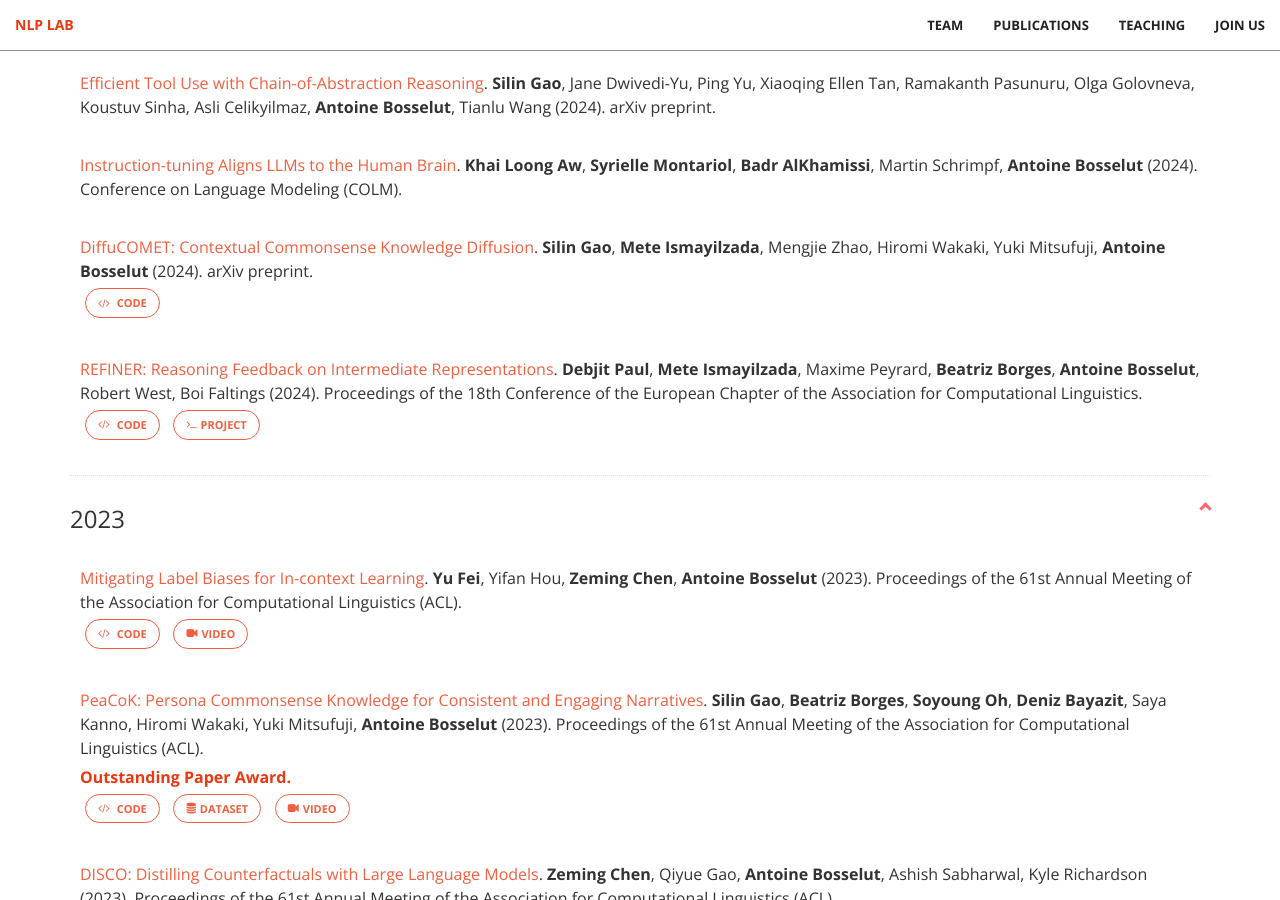
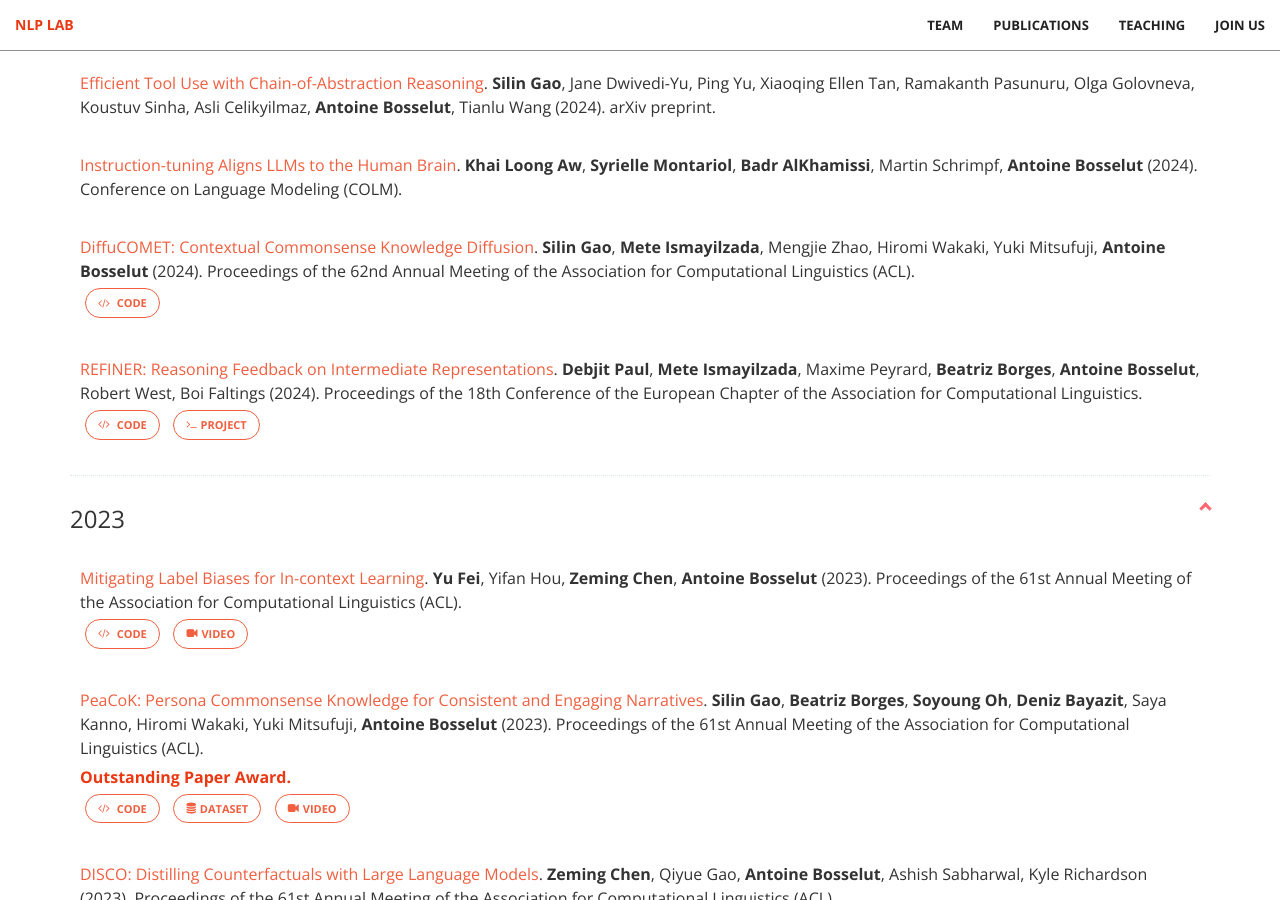
Before and after one commit to epfl-nlp/epfl-nlp.github.io, a Jekyll site: the page built from publications.html, in a window 1280 px wide and 900 px high, scrolled down 400 px. Built offline with Jekyll 4.4.1, drawn with Linux system fonts in a browser that asks for light colours.

Commit message:
Update gao-2024-arxiv-dc.yml

```diff
--- a/_data/publications/gao-2024-arxiv-dc.yml
+++ b/_data/publications/gao-2024-arxiv-dc.yml
@@ -17,6 +17,6 @@
       nlp-lab: true
 
   year: 2024
-  journal: arXiv preprint
+  journal: Proceedings of the 62nd Annual Meeting of the Association for Computational Linguistics (ACL)
   link: https://arxiv.org/abs/2402.17011
   code: https://github.com/Silin159/DiffuCOMET
```
